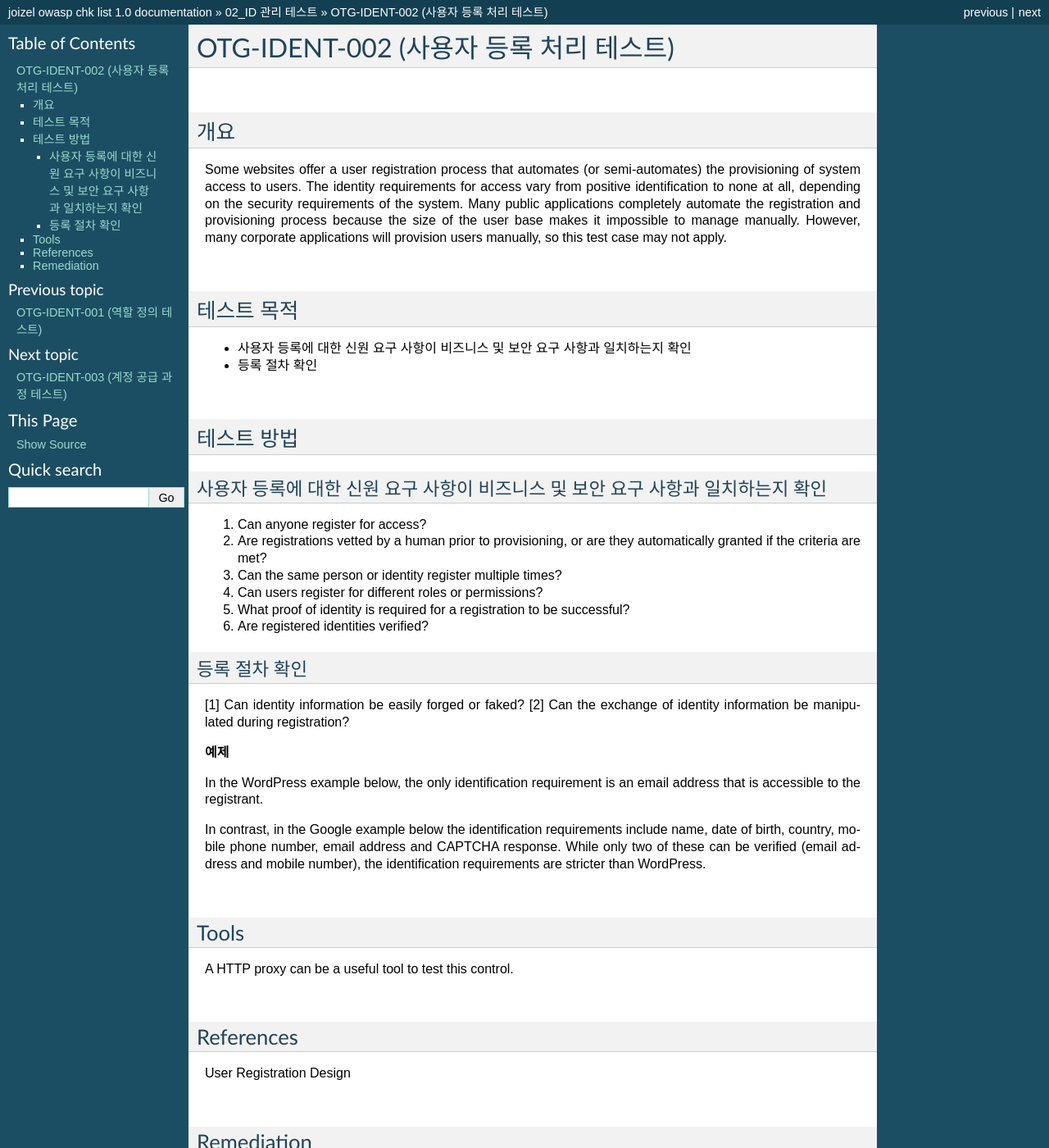
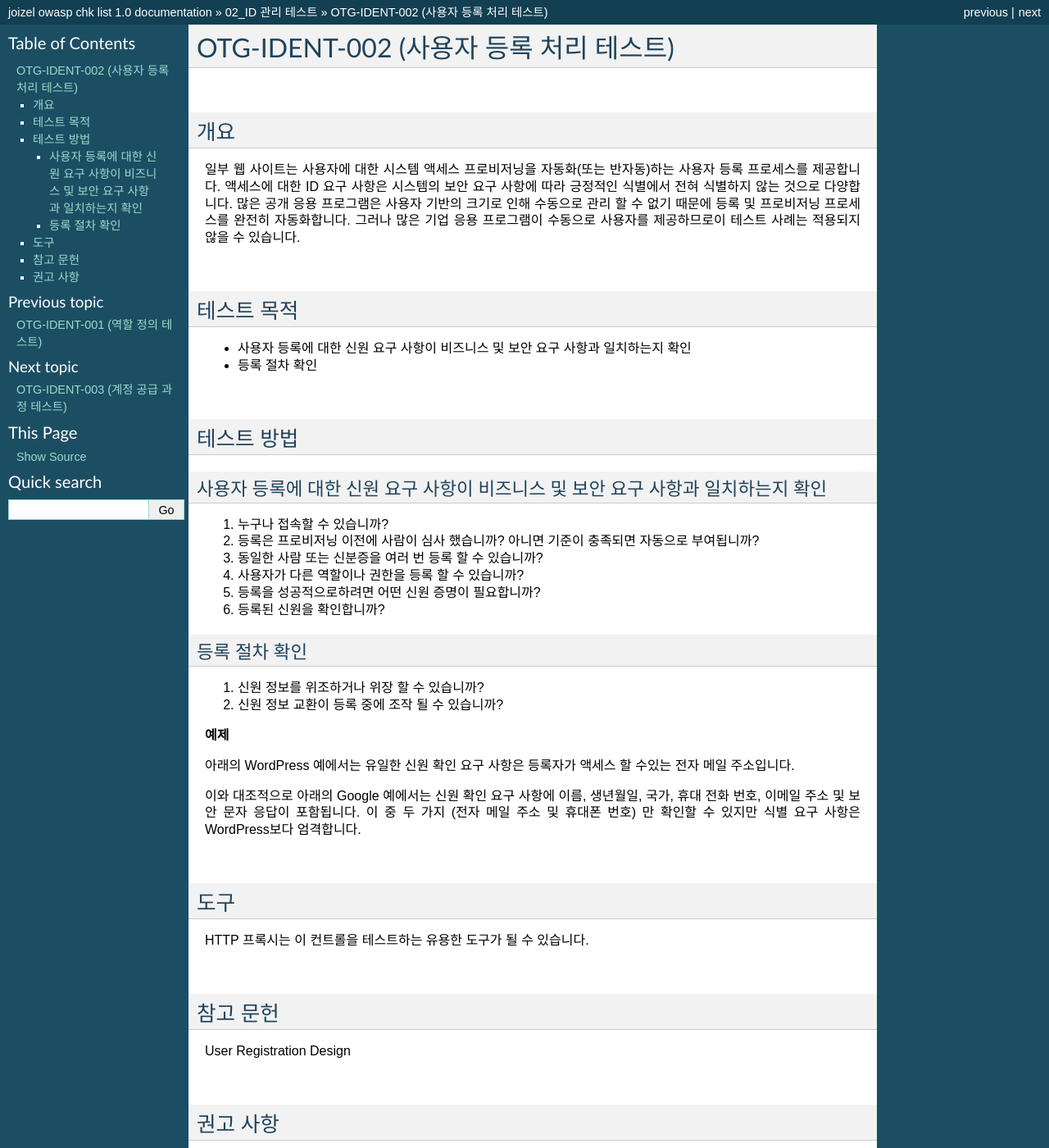
Before and after one commit to joizel/owasp_korean, a Sphinx documentation site: the page built from docs/02_IdentityManagementTesting/OTG-IDENT-002.rst, in a window 1280 px wide and 1400 px high. Shown: the whole window at 82% size. Built offline with Sphinx 7.4.7, drawn with Linux system fonts in a browser that asks for light colours; some of the changed text lies outside the part shown.

Commit message:
replace
replace

```diff
--- a/docs/02_IdentityManagementTesting/OTG-IDENT-002.rst
+++ b/docs/02_IdentityManagementTesting/OTG-IDENT-002.rst
@@ -7,7 +7,10 @@ OTG-IDENT-002 (사용자 등록 처리 테스트)
 개요
 ============================================================================================
 
-Some websites offer a user registration process that automates (or semi-automates) the provisioning of system access to users. The identity requirements for access vary from positive identification to none at all, depending on the security requirements of the system. Many public applications completely automate the registration and provisioning process because the size of the user base makes it impossible to manage manually. However, many corporate applications will provision users manually, so this test case may not apply.
+일부 웹 사이트는 사용자에 대한 시스템 액세스 프로비저닝을 자동화(또는 반자동)하는 사용자 등록 프로세스를 제공합니다.
+액세스에 대한 ID 요구 사항은 시스템의 보안 요구 사항에 따라 긍정적인 식별에서 전혀 식별하지 않는 것으로 다양합니다.
+많은 공개 응용 프로그램은 사용자 기반의 크기로 인해 수동으로 관리 할 수 없기 때문에 등록 및 프로비저닝 프로세스를 완전히 자동화합니다.
+그러나 많은 기업 응용 프로그램이 수동으로 사용자를 제공하므로이 테스트 사례는 적용되지 않을 수 있습니다.
 
 |
 
@@ -25,45 +28,45 @@ Some websites offer a user registration process that automates (or semi-automate
 사용자 등록에 대한 신원 요구 사항이 비즈니스 및 보안 요구 사항과 일치하는지 확인
 ------------------------------------------------------------------------------------------------
 
-1. Can anyone register for access?
-2. Are registrations vetted by a human prior to provisioning, or are they automatically granted if the criteria are met?
-3. Can the same person or identity register multiple times?
-4. Can users register for different roles or permissions?
-5. What proof of identity is required for a registration to be successful?
-6. Are registered identities verified?
+1. 누구나 접속할 수 있습니까?
+2. 등록은 프로비저닝 이전에 사람이 심사 했습니까? 아니면 기준이 충족되면 자동으로 부여됩니까?
+3. 동일한 사람 또는 신분증을 여러 번 등록 할 수 있습니까?
+4. 사용자가 다른 역할이나 권한을 등록 할 수 있습니까?
+5. 등록을 성공적으로하려면 어떤 신원 증명이 필요합니까?
+6. 등록된 신원을 확인합니까?
 
 등록 절차 확인
 -----------------------------------------------------------------------------------------
 
-[1] Can identity information be easily forged or faked?
-[2] Can the exchange of identity information be manipulated during registration?
+1. 신원 정보를 위조하거나 위장 할 수 있습니까?
+2. 신원 정보 교환이 등록 중에 조작 될 수 있습니까?
 
 **예제**
 
-In the WordPress example below, the only identification requirement is an email address that is accessible to the registrant.
+아래의 WordPress 예에서는 유일한 신원 확인 요구 사항은 등록자가 액세스 할 수있는 전자 메일 주소입니다.
 
-
-In contrast, in the Google example below the identification requirements include name, date of birth, country, mobile phone number, email address and CAPTCHA response. While only two of these can be verified (email address and mobile number), the identification requirements are stricter than WordPress.
+이와 대조적으로 아래의 Google 예에서는 신원 확인 요구 사항에 이름, 생년월일, 국가, 휴대 전화 번호, 이메일 주소 및 보안 문자 응답이 포함됩니다.
+이 중 두 가지 (전자 메일 주소 및 휴대폰 번호) 만 확인할 수 있지만 식별 요구 사항은 WordPress보다 엄격합니다.
 
 |
 
-Tools
+도구
 ============================================================================================
 
-A HTTP proxy can be a useful tool to test this control.
+HTTP 프록시는 이 컨트롤을 테스트하는 유용한 도구가 될 수 있습니다.
 
 |
 
-References
+참고 문헌
 ============================================================================================
 
 User Registration Design
 
 |
 
-Remediation
+권고 사항
 ============================================================================================
 
-Implement identification and verification requirements that correspond to the security requirements of the information the credentials protect.
+자격 증명이 보호하는 정보의 보안 요구 사항에 해당하는 식별 및 확인 요구 사항을 구현합니다.
 
 |
```
Also changed, not shown: docs/02_IdentityManagementTesting/OTG-IDENT-003.rst (+16 -12 lines), docs/02_IdentityManagementTesting/OTG-IDENT-004.rst (+67 -30 lines), docs/02_IdentityManagementTesting/OTG-IDENT-005.rst (+6 -11 lines), docs/03_AuthenticationTesting/OTG-AUTHN-001.rst (+4 -8 lines).
